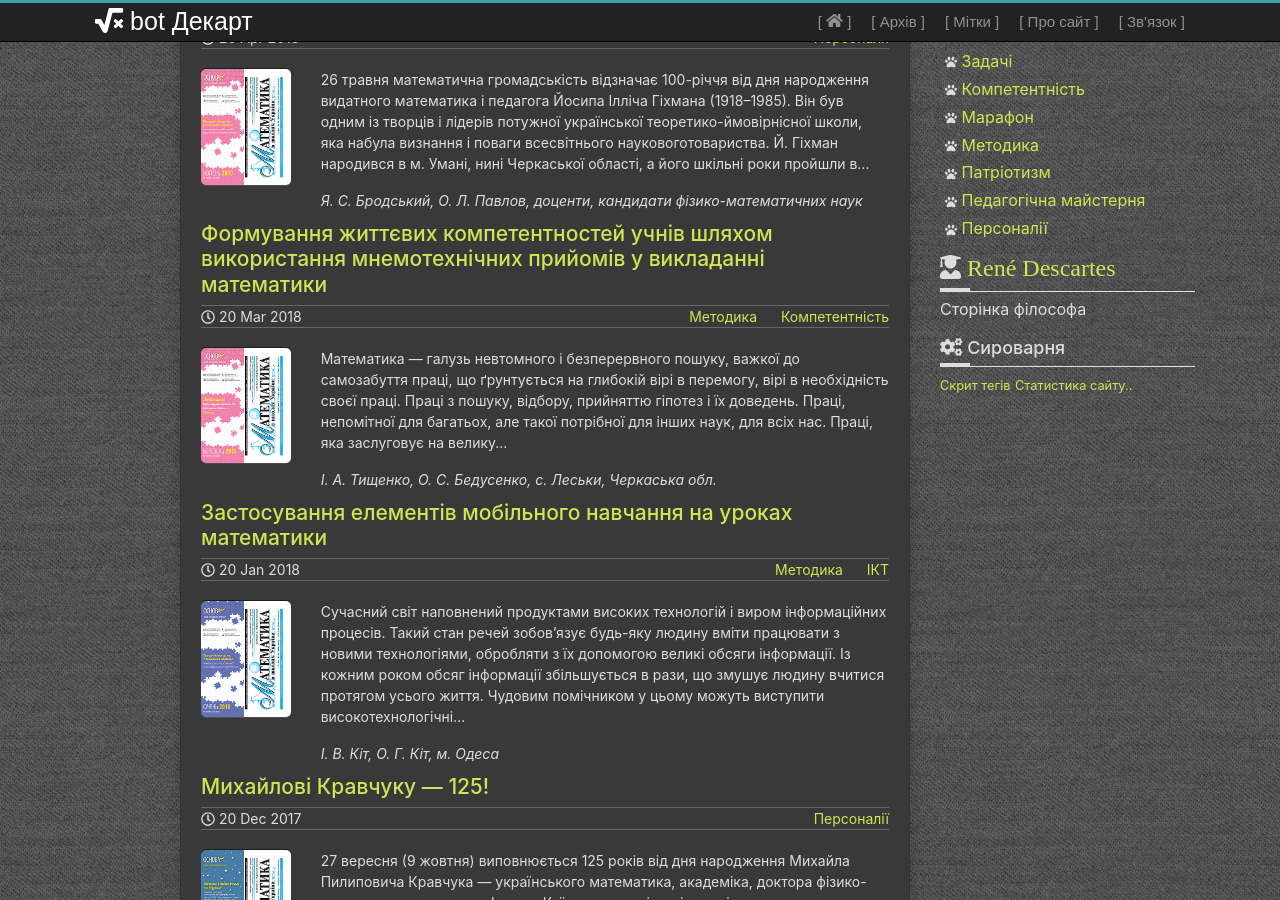
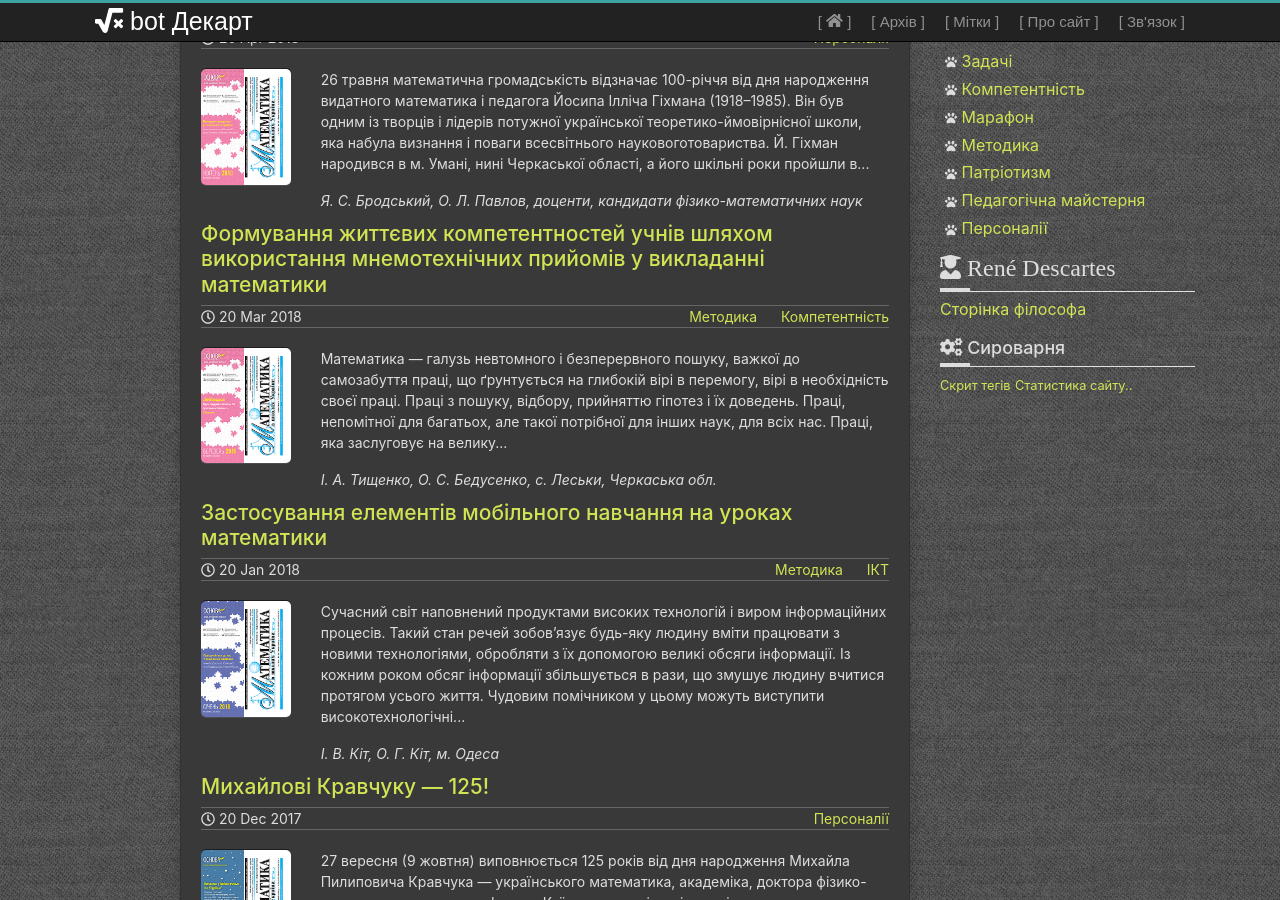
Before and after one commit to beregok/bot-descartes, a Jekyll site: the page built from index.html, in a window 1280 px wide and 900 px high, scrolled down 752 px. Built offline with Jekyll 4.4.1, drawn with Linux system fonts in a browser that asks for light colours; nearby versions of some CDN libraries; the list of posts is cut into pages by our own code; comment, search, counter and statistics services are not loaded; a style sheet for code colours, icons or effects is not loaded.

Commit message:
rene and debug

```diff
--- a/_includes/header.html
+++ b/_includes/header.html
@@ -17,7 +17,7 @@
     <link href="{{ '/assets/css/bootstrap.min.css' | relative_url }}" rel="stylesheet">
     <link href="{{ '/assets/css/theme.css' | relative_url }}" rel="stylesheet">
     <link href="{{ '/assets/css/syntax.css' | relative_url }}" rel="stylesheet">
-    <!--<link rel="stylesheet" type="text/css" href="{{ '/assets/fancybox-master/dist/jquery.fancybox.min.css' | relative_url }}">-->
+    <link rel="stylesheet" type="text/css" href="{{ '/assets/fancybox-master/dist/jquery.fancybox.min.css' | relative_url }}">
     {% include algolia-dist.html %}
     {% seo %}
  </head>
--- a/_includes/rene-sidebar.html
+++ b/_includes/rene-sidebar.html
@@ -1,5 +1,5 @@
 <div class="sidebar">
-  <h2 class="rene"><i class="fas fa-user-graduate"></i> <a href="{{ 'descartes.html' | relative_url }}" data-toggle="tooltip" data-placement="bottom" title="Пориньте у світ філософії">René Descartes</a></h2>
+  <h2 class="rene"><i class="fas fa-user-graduate"></i> René Descartes</h2>
   <hr>
-  <p>Сторінка філософа</p>
+  <p><a href="{{ 'descartes.html' | relative_url }}" data-toggle="tooltip" data-placement="bottom" title="Пориньте у світ філософії">Сторінка філософа</a></p>
 </div>
```
